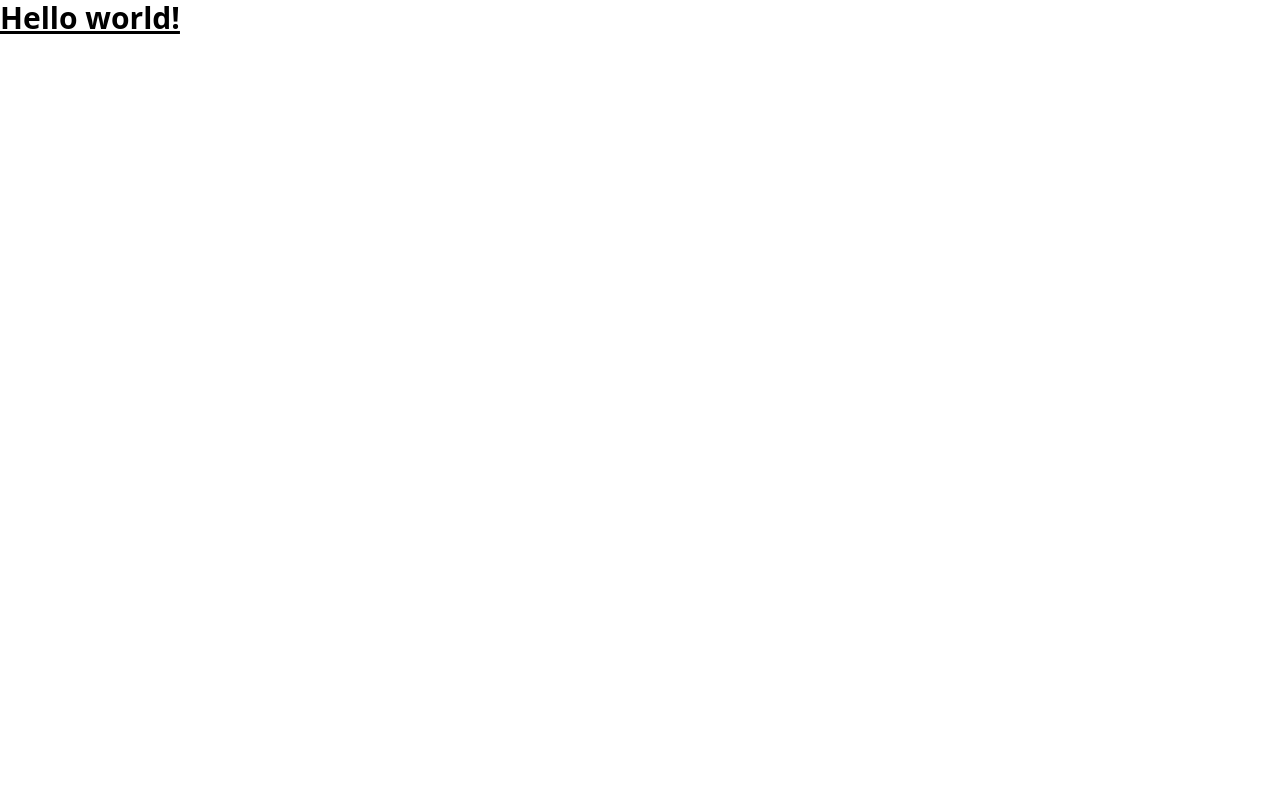
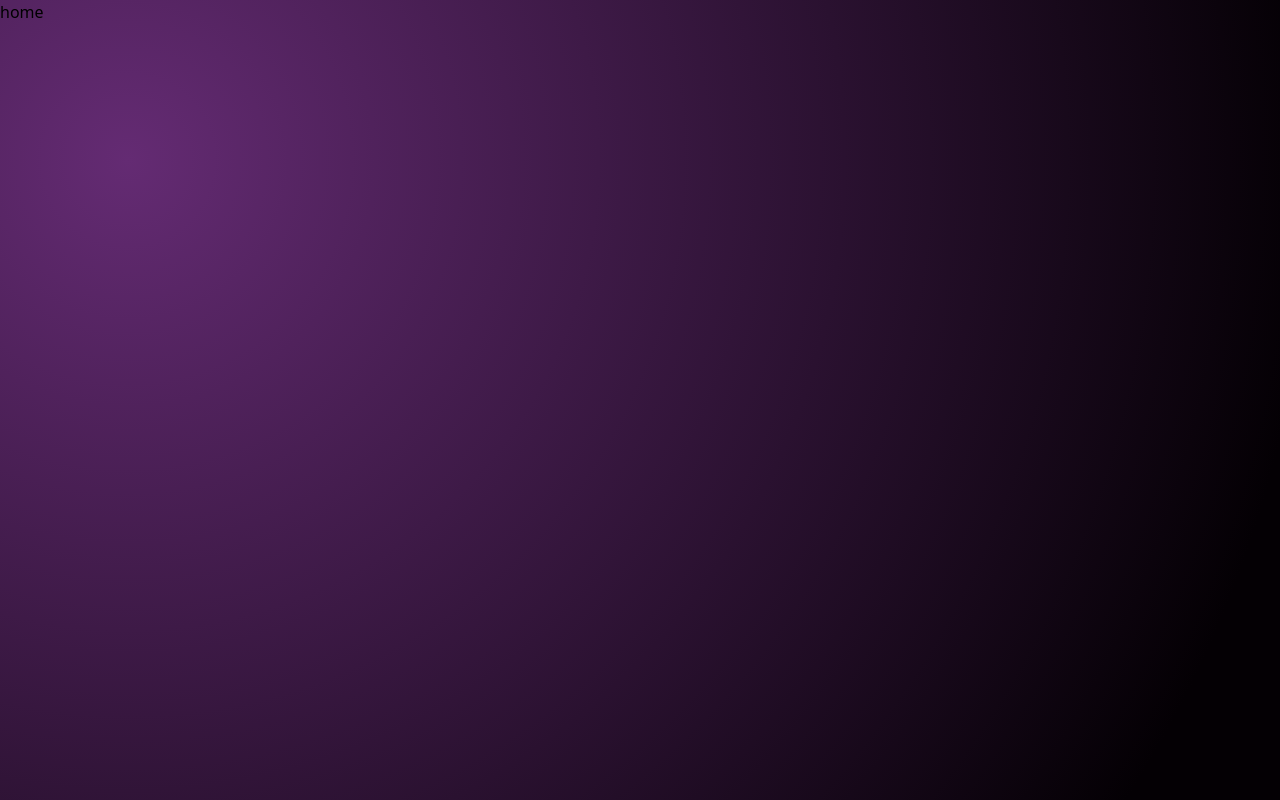
Before and after one commit to min33sky/live-searchbar, a React (Vite) app: page / in a window 1280 px wide. Built offline with nearby package versions, Linux system fonts and the light colour scheme.

Commit message:
feat: react-router-dom

```diff
--- a/index.html
+++ b/index.html
@@ -1,13 +1,19 @@
 <!DOCTYPE html>
 <html lang="en">
+
 <head>
   <meta charset="UTF-8" />
   <link rel="icon" type="image/svg+xml" href="/vite.svg" />
   <meta name="viewport" content="width=device-width, initial-scale=1.0" />
-    <title>Vite + React + TS</title>
+  <link rel="preconnect" href="https://fonts.googleapis.com">
+  <link rel="preconnect" href="https://fonts.gstatic.com" crossorigin>
+  <link href="https://fonts.googleapis.com/css2?family=Ubuntu:wght@400;700&display=swap" rel="stylesheet">
+  <title>Live Searchbar</title>
 </head>
+
 <body>
   <div id="root"></div>
   <script type="module" src="/src/main.tsx"></script>
 </body>
+
 </html>
--- a/package.json
+++ b/package.json
@@ -12,7 +12,8 @@
   },
   "dependencies": {
     "react": "^18.2.0",
-    "react-dom": "^18.2.0"
+    "react-dom": "^18.2.0",
+    "react-router-dom": "^6.11.2"
   },
   "devDependencies": {
     "@faker-js/faker": "^8.0.1",
--- a/src/App.tsx
+++ b/src/App.tsx
@@ -1,3 +1,5 @@
+import AppRouter from './routes/AppRouter';
+
 export default function App() {
-  return <h1 className="text-3xl font-bold underline">Hello world!</h1>;
+  return <AppRouter />;
 }
--- a/src/index.css
+++ b/src/index.css
@@ -8,4 +8,12 @@
   :root {
     height: 100%;
   }
+
+  body {
+    background-image: radial-gradient(
+      circle farthest-corner at 10% 20%,
+      rgba(100, 43, 115, 1) 0%,
+      rgba(4, 0, 4, 1) 90%
+    );
+  }
 }
--- /dev/null
+++ b/src/pages/about.tsx
@@ -0,0 +1,5 @@
+import React from 'react';
+
+export default function About() {
+  return <div>About</div>;
+}
--- /dev/null
+++ b/src/pages/error.tsx
@@ -0,0 +1,15 @@
+import { Link } from 'react-router-dom';
+
+export default function ErrorPage() {
+  return (
+    <div className="flex h-screen flex-col items-center justify-center space-y-4 text-white">
+      <p className="text-lg font-bold">잘못된 접근입니다.</p>
+      <Link
+        to="/"
+        className="rounded-md bg-violet-800 px-5 py-3 text-white transition hover:bg-violet-900"
+      >
+        홈으로
+      </Link>
+    </div>
+  );
+}
--- /dev/null
+++ b/src/pages/home.tsx
@@ -0,0 +1,5 @@
+import React from 'react';
+
+export default function home() {
+  return <div>home</div>;
+}
--- /dev/null
+++ b/src/routes/AppRouter.tsx
@@ -0,0 +1,20 @@
+import { RouterProvider, createBrowserRouter } from 'react-router-dom';
+import home from '../pages/home';
+import About from '../pages/about';
+import ErrorPage from '../pages/error';
+
+const router = createBrowserRouter([
+  {
+    path: '/',
+    Component: home,
+    ErrorBoundary: ErrorPage,
+  },
+  {
+    path: '/about',
+    Component: About,
+  },
+]);
+
+export default function AppRouter() {
+  return <RouterProvider router={router} />;
+}
--- a/tailwind.config.js
+++ b/tailwind.config.js
@@ -2,7 +2,11 @@
 export default {
   content: ['./index.html', './src/**/*.{js,ts,jsx,tsx}'],
   theme: {
-    extend: {},
+    extend: {
+      fontFamily: {
+        ubuntu: ['Ubuntu', 'sans-serif'],
+      },
+    },
   },
   plugins: [],
 };
```
Also changed, not shown: 1 other file (tests, documents, lock files or other folders). Lines whose indentation alone changed are shown as unchanged.
